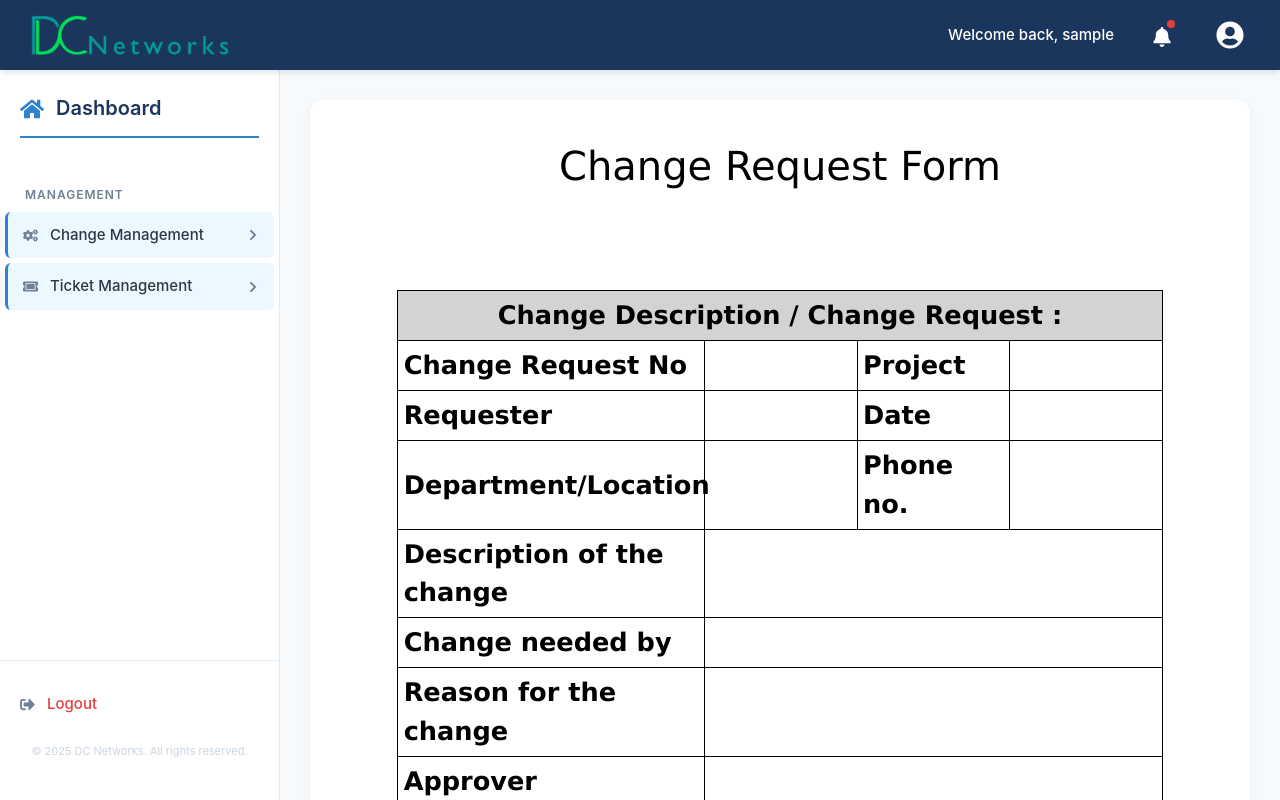
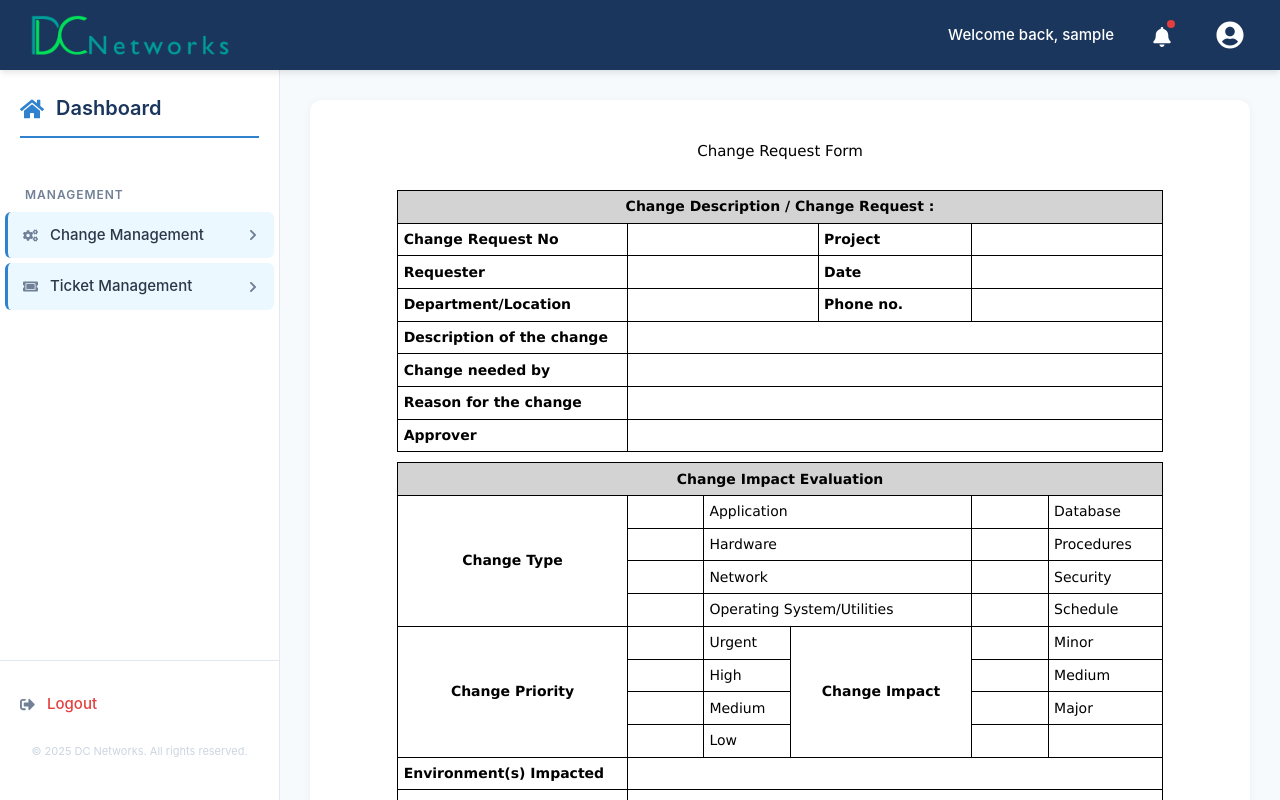
Before and after one commit to HarishTPrasad/dc2, a React (Create React App) app in the folder frontend/: page /dashboard/oldview in a window 1280 px wide. Built offline with nearby package versions, Linux system fonts and the light colour scheme; sample sign-in values are in the browser's storage.

Commit message:
new updates

```diff
--- a/frontend/package.json
+++ b/frontend/package.json
@@ -43,5 +43,8 @@
       "last 1 firefox version",
       "last 1 safari version"
     ]
+  },
+  "devDependencies": {
+    "@babel/plugin-proposal-decorators": "^7.25.9"
   }
 }
--- a/frontend/src/Components/Pages/Admin.jsx
+++ b/frontend/src/Components/Pages/Admin.jsx
@@ -38,12 +38,14 @@ const Admin = () => {
   };
 
   const handleRemoveUser = async (id) => {
+    if (window.confirm("Are you sure you want to delete this user?")) {
       try {
         await api.delete(`/users/${id}`);
         setUsers(users.filter(user => user._id !== id));
       } catch (err) {
         console.error(err);
         setError(err.message);
+      }
     }
   };
 
@@ -101,7 +103,7 @@ const Admin = () => {
 
       {/* Add User Form */}
       <div className="card mb-4 shadow">
-        <div className="card-header bg-dark text-white">Add New User</div> {/* Changed to bg-dark */}
+        <div className="card-header bg-dark text-white">Add New User</div>
         <div className="card-body">
           <form onSubmit={handleAddUser}>
             <div className="form-row">
--- a/frontend/src/Components/Pages/CMDash/ChangeM.jsx
+++ b/frontend/src/Components/Pages/CMDash/ChangeM.jsx
@@ -347,7 +347,7 @@ function ChangeM() {
                   <div style={{ display: 'flex', justifyContent: 'center' }}>
                     <button
                       className="btn btn-sm btn-danger"
-                      onClick={(e) => handleDelete(ticket._id, e)}
+                      // onClick={(e) => handleDelete(ticket._id, e)}
                     >
                       <i className="fas fa-trash"></i>
                     </button>
--- a/frontend/src/Components/Pages/CMDash/Oldview.jsx
+++ b/frontend/src/Components/Pages/CMDash/Oldview.jsx
@@ -18,6 +18,7 @@ const formatDate = (dateString) => {
 
 function Oldview() {
   const [renderKey, setRenderKey] = useState(0);
+  const [isGeneratingPDF, setIsGeneratingPDF] = useState(false);
   const location = useLocation();
   const contentRef = useRef();
   const [isEditing, setIsEditing] = useState(false);
@@ -42,7 +43,6 @@ function Oldview() {
     const { name, value, type, checked } = e.target;
 
     if (type === "checkbox") {
-      // Handle nested objects for checkboxes
       const [parent, child] = name.split('.');
       setFormData(prev => ({
         ...prev,
@@ -69,11 +69,11 @@ function Oldview() {
   const handleSubmit = async (e) => {
     e.preventDefault();
     try {
-
       const response = await api.put(`/documents/${ticket._id}`, formData);
       setticket(response.data);
       setIsEditing(false);
-      alert("CMR Decument updated successfully!");
+      alert("CMR Document updated successfully!");
+      navigate("/dashboard/changem");
     } catch (error) {
       console.error("Error updating ticket:", error);
       alert("Failed to update ticket");
@@ -81,6 +81,7 @@ function Oldview() {
   };
 
   const downloadPDF = () => {
+    setIsGeneratingPDF(true);
     setRenderKey((prevKey) => prevKey + 1);
 
     setTimeout(() => {
@@ -113,6 +114,7 @@ function Oldview() {
         }
 
         pdf.save("Change_Request_Form.pdf");
+        setIsGeneratingPDF(false);
       });
     }, 300);
   };
@@ -166,32 +168,136 @@ function Oldview() {
     );
   };
 
+  // Styles for web view
+  const webStyles = {
+    container: {
+      paddingLeft: "7%",
+      paddingRight: "7%",
+      paddingTop: "1%",
+      fontSize: "14px",
+      fontFamily: "Verdana",
+      color: "black",
+      maxWidth: "1200px",  // Reduced from full width
+      margin: "0 auto",   // Center the container
+    },
+    content: {
+      marginBottom: "10px",
+    },
+    table: {
+      width: "100%",
+      borderCollapse: "collapse",
+      border: "1px solid black",
+    },
+    th: {
+      border: "1px solid black",
+      padding: "0.7%",
+      textAlign: "left",
+      fontFamily: "Verdana",
+      color: "black",
+    },
+    td: {
+      border: "1px solid black",
+      padding: "0.7%",
+      fontFamily: "Verdana",
+      color: "black",
+    },
+    header: {
+      textAlign: "center",
+      fontSize: "25px",
+      fontFamily: "Verdana",
+      color: "black",
+    },
+    subheader: {
+      textAlign: "center",
+      fontSize: "15px",
+      fontFamily: "Verdana",
+      color: "black",
+    },
+    button: {
+      // your existing styles...
+      marginRight: '10px',
+    },
+  };
+
+  // Styles for PDF generation
+  const pdfStyles = {
+    container: {
+      paddingLeft: "7%",
+      paddingRight: "7%",
+      paddingTop: "1%",
+      fontSize: "1.6rem",
+      fontFamily: "Verdana",
+      color: "black",
+    },
+    content: {
+      marginBottom: "3%",
+    },
+    table: {
+      width: "100%",
+      borderCollapse: "collapse",
+      border: "1px solid black",
+    },
+    th: {
+      border: "1px solid black",
+      padding: "0.7%",
+      textAlign: "left",
+      fontFamily: "Verdana",
+      color: "black",
+    },
+    td: {
+      border: "1px solid black",
+      padding: "0.7%",
+      fontFamily: "Verdana",
+      color: "black",
+    },
+    header: {
+      textAlign: "center",
+      fontSize: "60px",
+      fontFamily: "Verdana",
+      color: "black",
+    },
+    subheader: {
+      textAlign: "center",
+      fontSize: "40px",
+      fontFamily: "Verdana",
+      color: "black",
+    }
+  };
+
+  // Use PDF styles when generating PDF, otherwise use web styles
+  const styles = isGeneratingPDF ? pdfStyles : webStyles;
+
   return (
     <>
-      <div style={styles.container} ref={contentRef} key={renderKey}>
+      <div
+        className={isGeneratingPDF ? "pdf-mode" : "web-mode"}
+        style={styles.container}
+        ref={contentRef}
+        key={renderKey}
+      >
         {isEditing ? (
           <form onSubmit={handleSubmit}>
             <div style={styles.content}>
               <div className="head">
-                <h1 style={{ textAlign: "center", ...styles.font, fontSize: "60px" }}>
+                <h1 style={styles.header}>
                   <input
                     type="text"
                     name="client"
                     value={formData.client || ""}
                     onChange={handleInputChange}
-                    style={{ width: "100%", textAlign: "center", fontSize: "60px", ...styles.font }}
+                    style={{ ...styles.header, width: "100%", border: "none", textAlign: "center" }}
                   />
                 </h1>
-                <h2 style={{ textAlign: "center", ...styles.font, fontSize: "40px" }}>Change Request Form</h2>
+                <h2 style={styles.subheader}>Change Request Form</h2>
               </div>
             </div>
 
             {/* Table 1: Change Description / Change Request */}
-            <div style={{...styles.content, marginTop:"100px"}}>
+            <div style={{...styles.content, marginTop: isGeneratingPDF ? "10px" : "30px"}}>
               <table style={styles.table}>
                 <thead>
                   <tr>
-                    <th colSpan="4" style={{ ...styles.th, textAlign: "center",backgroundColor: "#d3d3d3" }}>
+                    <th colSpan="4" style={{ ...styles.th, textAlign: "center", backgroundColor: "#d3d3d3" }}>
                       Change Description / Change Request : {renderField("project", formData.project)}
                     </th>
                   </tr>
@@ -240,7 +346,7 @@ function Oldview() {
               <table style={styles.table}>
                 <thead>
                   <tr>
-                    <th colSpan="6" style={{ ...styles.th, textAlign: "center", verticalAlign: "middle",backgroundColor: "#d3d3d3" }}>
+                    <th colSpan="6" style={{ ...styles.th, textAlign: "center", verticalAlign: "middle", backgroundColor: "#d3d3d3" }}>
                       Change Impact Evaluation
                     </th>
                   </tr>
@@ -358,7 +464,7 @@ function Oldview() {
               <table style={styles.table}>
                 <thead>
                   <tr>
-                    <th colSpan="5" style={{ ...styles.th, textAlign: "center",backgroundColor: "#d3d3d3" }}>
+                    <th colSpan="5" style={{ ...styles.th, textAlign: "center", backgroundColor: "#d3d3d3" }}>
                       Change Approval or Rejection
                     </th>
                   </tr>
@@ -392,11 +498,11 @@ function Oldview() {
             </div>
 
             {/* Table 4: Change Implementation Details */}
-            <div style={{...styles.content, marginTop:"30%"}}>
+            <div style={{...styles.content, marginTop: isGeneratingPDF ? "25%" : "10px"}}>
               <table style={styles.table}>
                 <thead>
                   <tr>
-                    <th colSpan="4" style={{ ...styles.th, textAlign: "center",backgroundColor: "#d3d3d3" }}>
+                    <th colSpan="4" style={{ ...styles.th, textAlign: "center", backgroundColor: "#d3d3d3" }}>
                       Change Implementation Details
                     </th>
                   </tr>
@@ -419,11 +525,11 @@ function Oldview() {
             </div>
 
             {/* Table 5: Change Implementation */}
-            <div  style={styles.content}  >
+            <div style={styles.content}>
               <table style={styles.table}>
                 <thead>
                   <tr>
-                    <th colSpan="4" style={{ ...styles.th, textAlign: "center",backgroundColor: "#d3d3d3" }}>
+                    <th colSpan="4" style={{ ...styles.th, textAlign: "center", backgroundColor: "#d3d3d3" }}>
                       Change Implementation
                     </th>
                   </tr>
@@ -444,7 +550,7 @@ function Oldview() {
                     <td style={styles.td}>{renderField("implementationStatus", formData.implementationStatus)}</td>
                   </tr>
                   <tr>
-                    <th style={{ ...styles.th, height: "200px" }}>CAB Sign off</th>
+                    <th style={{ ...styles.th, height: isGeneratingPDF ? "200px" : "100px" }}>CAB Sign off</th>
                     <td style={styles.td}></td>
                     <th style={styles.th}>Date</th>
                     <td style={styles.td}>{renderDateField("cabSignOffDate", formData.cabSignOffDate)}</td>
@@ -453,25 +559,25 @@ function Oldview() {
               </table>
             </div>
             <div style={{ textAlign: "center", margin: "20px 0" }}>
-              <button type="submit" style={styles.button}>Save Changes</button>
-              <button type="button" onClick={() => setIsEditing(false)} style={styles.button}>Cancel</button>
+              <button type="submit" style={webStyles.button} class="btn btn-info" >Save Changes</button>
+              <button type="button" onClick={() => setIsEditing(false)} style={webStyles.button} class="btn btn-info">Cancel</button>
             </div>
           </form>
         ) : (
           <>
             <div style={styles.content}>
-              <div className="head" >
-                <h1 style={{ textAlign: "center", ...styles.font, fontSize: "60px" }}>{ticket.client}</h1>
-                <h2 style={{ textAlign: "center", ...styles.font, fontSize: "40px" }}>Change Request Form</h2>
+              <div className="head">
+                <h1 style={styles.header}>{ticket.client}</h1>
+                <h2 style={styles.subheader}>Change Request Form</h2>
               </div>
             </div>
 
             {/* Table 1: Change Description / Change Request */}
-            <div style={{...styles.content, marginTop:"100px"}}>
+            <div style={{...styles.content, marginTop: isGeneratingPDF ? "100px" : "30px"}}>
               <table style={styles.table}>
                 <thead>
                   <tr>
-                    <th colSpan="4" style={{ ...styles.th, textAlign: "center",backgroundColor: "#d3d3d3" }}>
+                    <th colSpan="4" style={{ ...styles.th, textAlign: "center", backgroundColor: "#d3d3d3" }}>
                       Change Description / Change Request : {ticket.project}
                     </th>
                   </tr>
@@ -520,7 +626,7 @@ function Oldview() {
               <table style={styles.table}>
                 <thead>
                   <tr>
-                    <th colSpan="6" style={{ ...styles.th, textAlign: "center", verticalAlign: "middle",backgroundColor: "#d3d3d3" }}>
+                    <th colSpan="6" style={{ ...styles.th, textAlign: "center", verticalAlign: "middle", backgroundColor: "#d3d3d3" }}>
                       Change Impact Evaluation
                     </th>
                   </tr>
@@ -638,7 +744,7 @@ function Oldview() {
               <table style={styles.table}>
                 <thead>
                   <tr>
-                    <th colSpan="5" style={{ ...styles.th, textAlign: "center",backgroundColor: "#d3d3d3" }}>
+                    <th colSpan="5" style={{ ...styles.th, textAlign: "center", backgroundColor: "#d3d3d3" }}>
                       Change Approval or Rejection
                     </th>
                   </tr>
@@ -672,11 +778,11 @@ function Oldview() {
             </div>
 
             {/* Table 4: Change Implementation Details */}
-            <div style={{...styles.content, marginTop:"30%"}}>
+            <div style={{...styles.content, marginTop: isGeneratingPDF ? "30%" : "20px"}}>
               <table style={styles.table}>
                 <thead>
                   <tr>
-                    <th colSpan="4" style={{ ...styles.th, textAlign: "center",backgroundColor: "#d3d3d3" }}>
+                    <th colSpan="4" style={{ ...styles.th, textAlign: "center", backgroundColor: "#d3d3d3" }}>
                       Change Implementation Details
                     </th>
                   </tr>
@@ -699,11 +805,11 @@ function Oldview() {
             </div>
 
             {/* Table 5: Change Implementation */}
-            <div  style={styles.content}  >
+            <div style={styles.content}>
               <table style={styles.table}>
                 <thead>
                   <tr>
-                    <th colSpan="4" style={{ ...styles.th, textAlign: "center",backgroundColor: "#d3d3d3" }}>
+                    <th colSpan="4" style={{ ...styles.th, textAlign: "center", backgroundColor: "#d3d3d3" }}>
                       Change Implementation
                     </th>
                   </tr>
@@ -724,7 +830,7 @@ function Oldview() {
                     <td style={styles.td}>{ticket.implementationStatus}</td>
                   </tr>
                   <tr>
-                    <th style={{ ...styles.th, height: "200px" }}>CAB Sign off</th>
+                    <th style={{ ...styles.th, height: isGeneratingPDF ? "200px" : "100px" }}>CAB Sign off</th>
                     <td style={styles.td}></td>
                     <th style={styles.th}>Date</th>
                     <td style={styles.td}>{formatDate(ticket.cabSignOffDate)}</td>
@@ -736,68 +842,21 @@ function Oldview() {
         )}
       </div>
 
-      {!isEditing && (
-        <>
-          <button onClick={downloadPDF} style={styles.button}>
+      {!isEditing && !isGeneratingPDF && (
+        <div style={{ textAlign: "center", margin: "20px 0" }}>
+          <button onClick={downloadPDF} style={webStyles.button} class="btn btn-info">
             Download as PDF
           </button>
-          <button onClick={handleEditClick} style={styles.button}>
+          <button onClick={handleEditClick} style={webStyles.button} class="btn btn-info">
             Update
           </button>
-          <button style={styles.button} onClick={handleBackToDashboard}>
+          <button style={webStyles.button} onClick={handleBackToDashboard} class="btn btn-info">
             Back to Dashboard
           </button>
-        </>
+        </div>
       )}
     </>
   );
 }
 
-const styles = {
-  container: {
-    paddingLeft: "7%",
-    paddingRight: "7%",
-    paddingTop: "1%",
-    fontSize: "1.6rem",
-    fontFamily: "Verdana",
-    color: "black",
-  },
-  content: { marginBottom: "5%" },
-  table: {
-    width: "100%",
-    borderCollapse: "collapse",
-    border: "1px solid black",
-  },
-  th: {
-    border: "1px solid black",
-    padding: "0.7%",
-    textAlign: "left",
-    fontFamily: "Verdana",
-    color: "black",
-  },
-  td: {
-    border: "1px solid black",
-    padding: "0.7%",
-    fontFamily: "Verdana",
-    color: "black",
-  },
-  button: {
-    display: "block",
-    padding: "1% 2%",
-    fontSize: "1rem",
-    backgroundColor: "#1679AB",
-    color: "white",
-    border: "none",
-    cursor: "pointer",
-    borderRadius: "0.5rem",
-    margin: "1% auto 5%",
-    fontFamily: "Verdana",
-    fontWeight: "bold",
-  },
-  font: {
-    fontFamily: "Verdana",
-    color: "black",
-  },
-};
-
 export default Oldview;
--- a/frontend/src/Components/Pages/Dashboard.jsx
+++ b/frontend/src/Components/Pages/Dashboard.jsx
@@ -115,7 +115,7 @@ function Dashboard() {
                   <div>
                     <h4>{username}</h4>
                     <small>{
-                              ['harish', 'kksuthar'].includes(username.toLowerCase())
+                              ['harish', 'kksuthar', 'lakshman'].includes(username.toLowerCase())
                                 ? 'Administrator'
                                 : 'User'
                             }</small>
@@ -155,7 +155,7 @@ function Dashboard() {
 
           <div style={styles.menuSection}>
 
-            {(username === "Harish" || username === "KKSuthar") && (
+            {(username === "Harish" || username === "kksuthar" || username === "Lakshman") && (
 
                 <button
                   style={styles.menuButton}
```
Also changed, not shown: frontend/babel.config.js (added, +10 -0 lines), 1 other file (tests, documents, lock files or other folders). Lines whose indentation alone changed are shown as unchanged.
